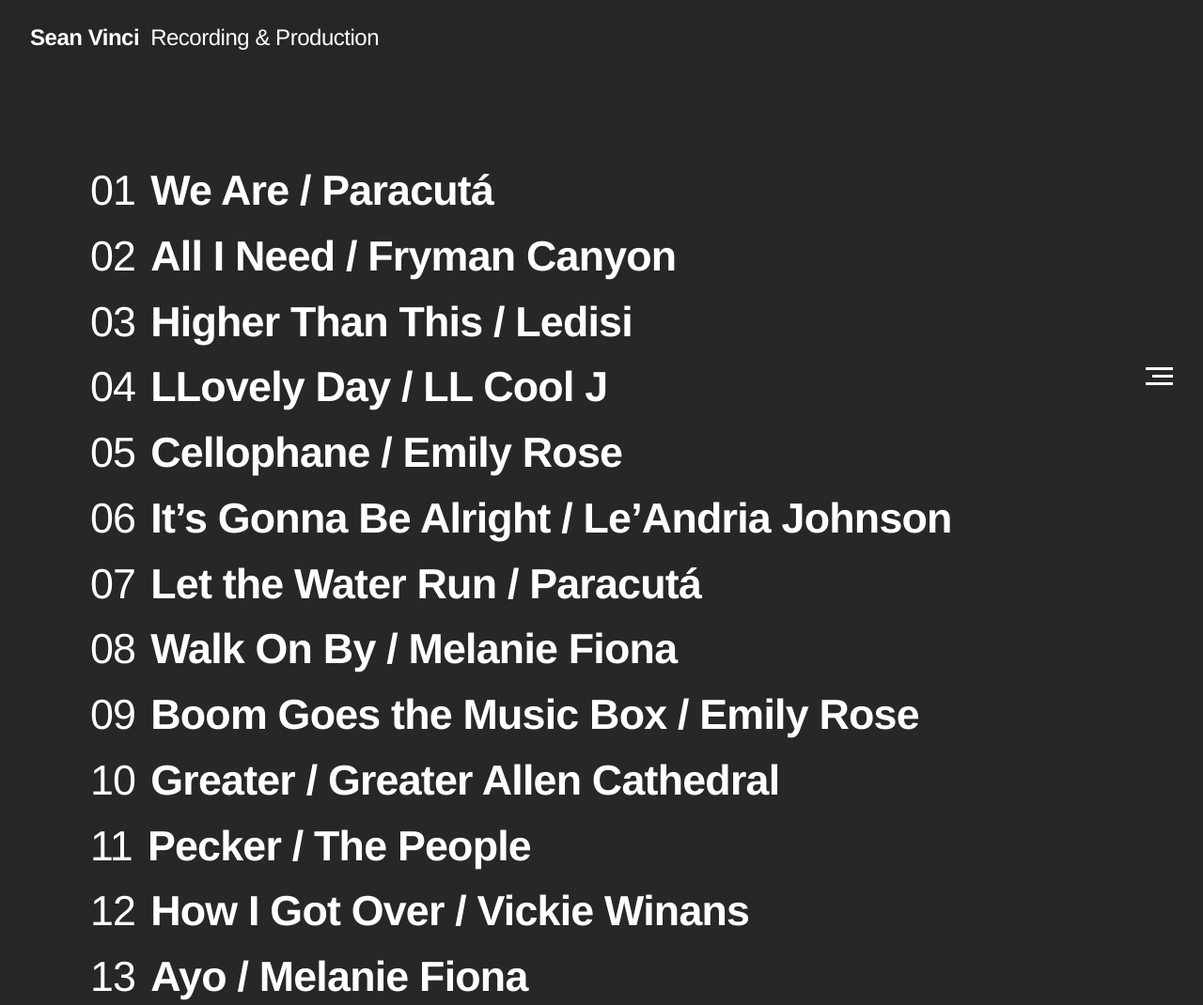
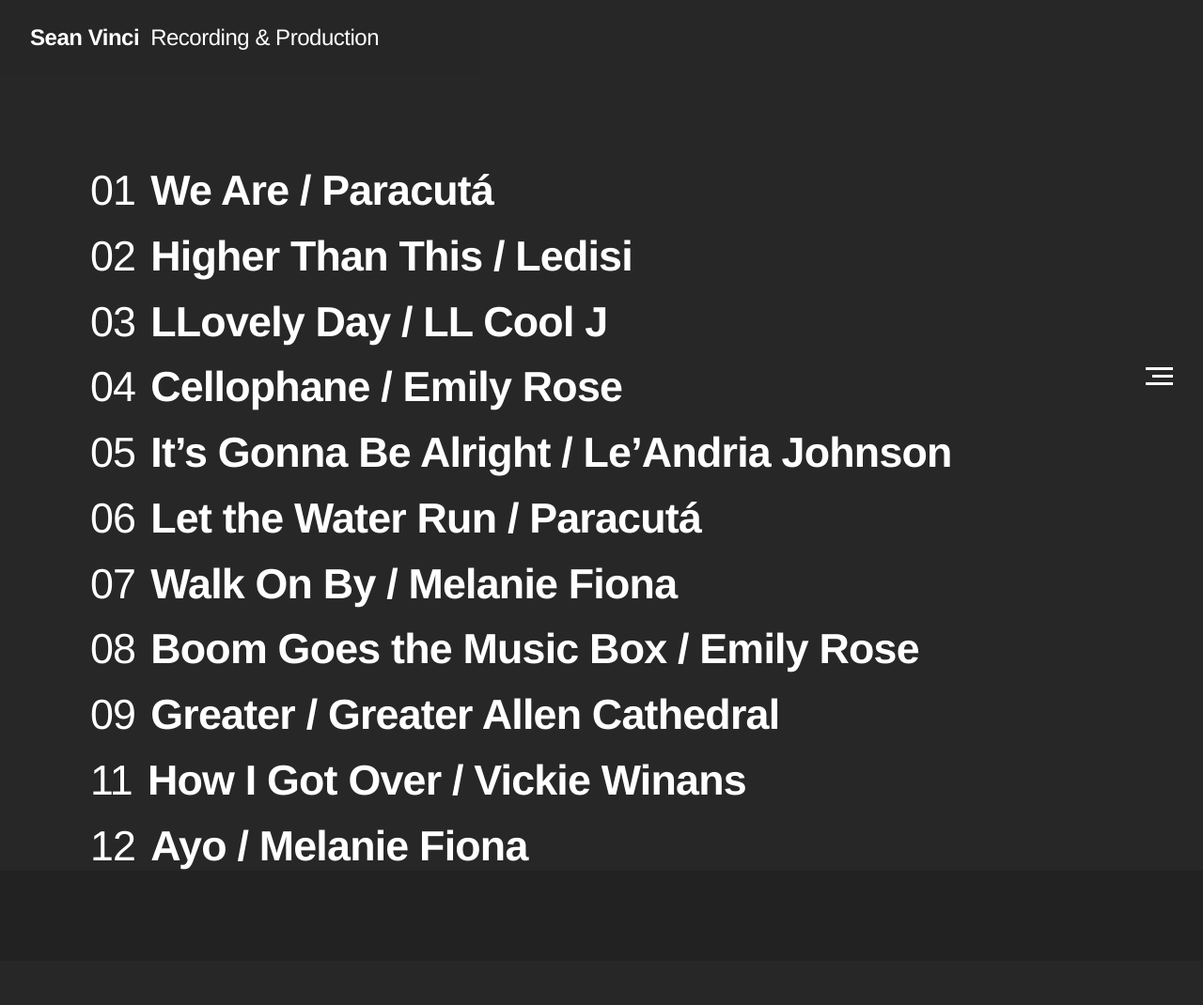
Before and after one commit to seanvinci/seanvinci, a plain HTML site: page recording.html in a window 1280 px wide. Shown: the whole page at 94% size. After the commit the page ends 1023 px from the top, so only its background shows below. Drawn offline with Linux system fonts and the light colour scheme.

Commit message:
Update site file structure and other minor visual changes.

```diff
--- a/css/main.css
+++ b/css/main.css
@@ -288,50 +288,37 @@ body.nav-open .nav-icon > div { background-color: transparent; }
 /* Projects */
 
 .projects {
-  counter-reset: li;
   list-style: none;
-  margin-bottom: 4rem;
+  margin-bottom: 0;
   padding-left: 0;
 }
 
 .projects li {
+  display: inline-block;
+  margin-bottom: 1rem;
+  width: 100%;
+}
+.projects li:last-child { margin-bottom: 0; }
+
+.projects a {
   color: #fff;
   cursor: pointer;
   font-family: 'Helvetica', Arial, sans-serif;
   font-size: 2.8rem;
-  font-weight: 300;
+  font-weight: 600;
   letter-spacing: -0.05rem;
   line-height: 1.2;
-  margin-bottom: 1rem;
-  margin-right: 1rem;
-  position: relative;
+  margin: 0;
+  text-align: left;
+  text-decoration: none;
   transition: color 0.3s;
 }
 
-.projects li:last-child { margin-bottom: 0; }
+.projects a:hover { color: mediumspringgreen; }
 
-.projects li:before {
-  content: counter(li, decimal-leading-zero);
-  counter-increment: li;
-  display: inline-block;
+.projects a span {
+  font-weight: 300;
   margin-right: 1rem;
-}
-
-.projects li:hover {
-  color: mediumspringgreen;
-}
-
-.projects a {
-  color: inherit;
-  cursor: inherit;
-  font-family: inherit;
-  font-size: inherit;
-  font-weight: 600;
-  letter-spacing: inherit;
-  line-height: inherit;
-  margin: 0;
-  text-decoration: none;
-  z-index: 1;
 }
 
 
--- a/music.html
+++ b/recording.html
@@ -19,9 +19,9 @@
     </div>
     <nav>
       <ul>
-        <li><a href="#web">Web</a></li>
-        <li><a href="#drums">Drums</a></li>
-        <li><a href="#recording">Recording</a></li>
+        <li><a href="web.html">Web</a></li>
+        <li><a href="drums.html">Drums</a></li>
+        <li><a href="recording.html">Recording</a></li>
         <li><a href="about.html">About</a></li>
         <li><a href="connect.html">Connect</a></li>
       </ul>
@@ -33,19 +33,17 @@
 
     <section class="content-block">
       <ol class="projects">
-        <li><a href="javascript:;">We Are / Paracutá</a></li>
-        <li><a href="javascript:;">All I Need / Fryman Canyon</a></li>
-        <li><a href="javascript:;">Higher Than This / Ledisi</a></li>
-        <li><a href="javascript:;">LLovely Day / LL Cool J</a></li>
-        <li><a href="javascript:;">Cellophane / Emily Rose</a></li>
-        <li><a href="javascript:;">It’s Gonna Be Alright / Le’Andria Johnson</a></li>
-        <li><a href="javascript:;">Let the Water Run / Paracutá</a></li>
-        <li><a href="javascript:;">Walk On By / Melanie Fiona</a></li>
-        <li><a href="javascript:;">Boom Goes the Music Box / Emily Rose</a></li>
-        <li><a href="javascript:;">Greater / Greater Allen Cathedral</a></li>
-        <li><a href="javascript:;">Pecker / The People</a></li>
-        <li><a href="javascript:;">How I Got Over / Vickie Winans</a></li>
-        <li><a href="javascript:;">Ayo / Melanie Fiona</a></li>
+        <li><a href="javacript:;"><span>01</span>We Are / Paracutá</a></li>
+        <li><a href="javacript:;"><span>02</span>Higher Than This / Ledisi</a></li>
+        <li><a href="javacript:;"><span>03</span>LLovely Day / LL Cool J</a></li>
+        <li><a href="javacript:;"><span>04</span>Cellophane / Emily Rose</a></li>
+        <li><a href="javacript:;"><span>05</span>It’s Gonna Be Alright / Le’Andria Johnson</a></li>
+        <li><a href="javacript:;"><span>06</span>Let the Water Run / Paracutá</a></li>
+        <li><a href="javacript:;"><span>07</span>Walk On By / Melanie Fiona</a></li>
+        <li><a href="javacript:;"><span>08</span>Boom Goes the Music Box / Emily Rose</a></li>
+        <li><a href="javacript:;"><span>09</span>Greater / Greater Allen Cathedral</a></li>
+        <li><a href="javacript:;"><span>11</span>How I Got Over / Vickie Winans</a></li>
+        <li><a href="javacript:;"><span>12</span>Ayo / Melanie Fiona</a></li>
       </ol>
     </section>
 
```
Also changed, not shown: drums.html (added, +50 -0 lines).
